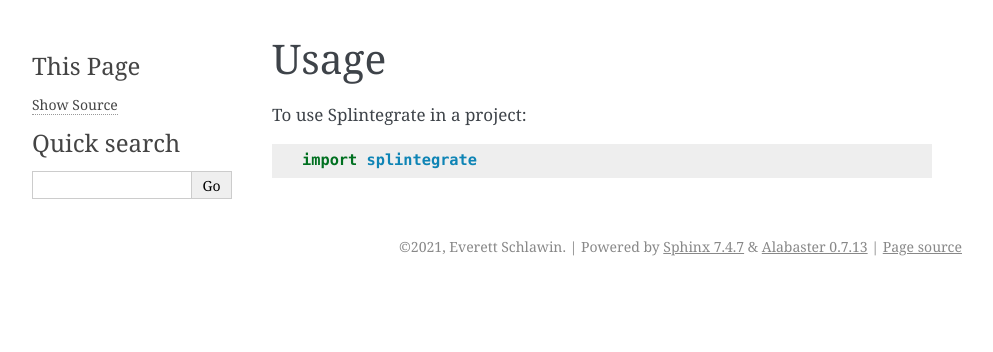
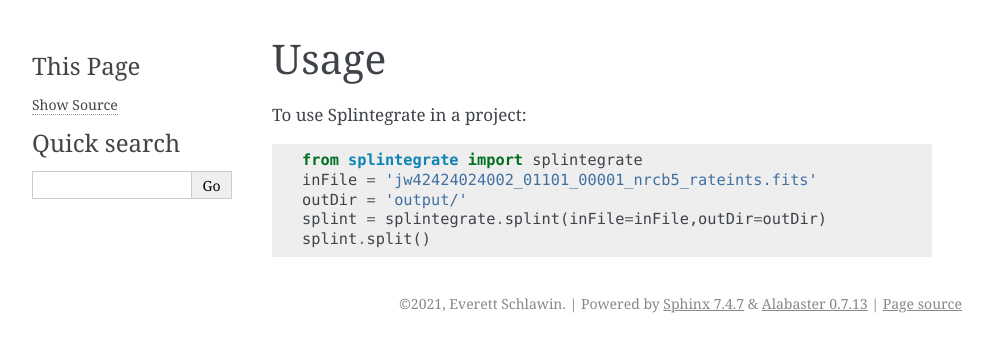
Before and after one commit to eas342/splintegrate, a Sphinx documentation site: the page built from docs/usage.rst, in a window 1280 px wide. Shown: the top 352 px of the page, without its empty margins (148-1141 px from the left). Built offline with Sphinx 7.4.7, drawn with Linux system fonts in a browser that asks for light colours; pages that are not in the unit, such as notebooks, are missing from menus.

Commit message:
filling out basic usage

```diff
--- a/docs/index.rst
+++ b/docs/index.rst
@@ -1,5 +1,5 @@
 Welcome to Splintegrate's documentation!
-======================================
+========================================
 
 .. toctree::
    :maxdepth: 2
--- a/docs/usage.rst
+++ b/docs/usage.rst
@@ -4,4 +4,8 @@ Usage
 
 To use Splintegrate in a project::
 
-    import splintegrate
+    from splintegrate import splintegrate
+    inFile = 'jw42424024002_01101_00001_nrcb5_rateints.fits'
+    outDir = 'output/'
+    splint = splintegrate.splint(inFile=inFile,outDir=outDir)
+    splint.split()
```
